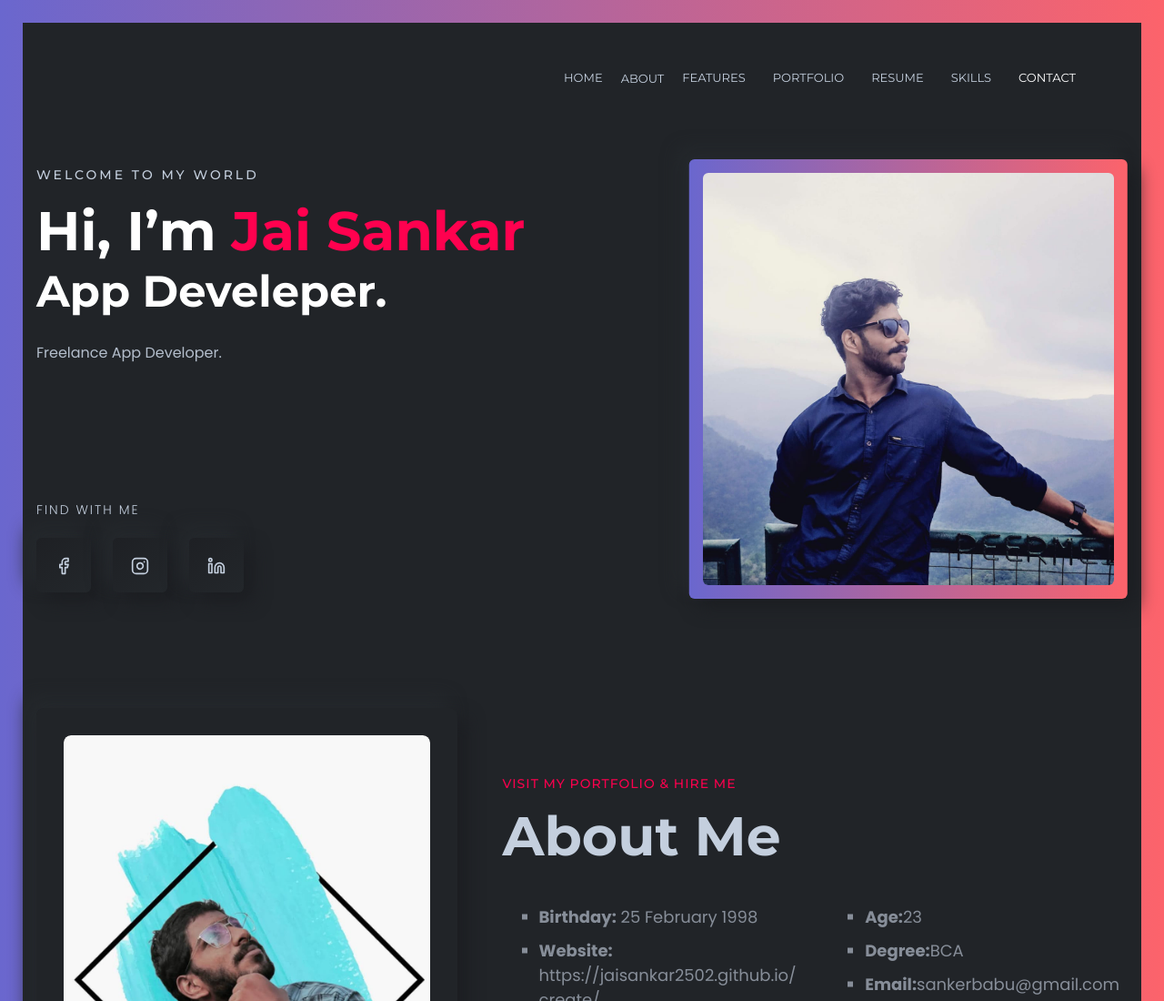
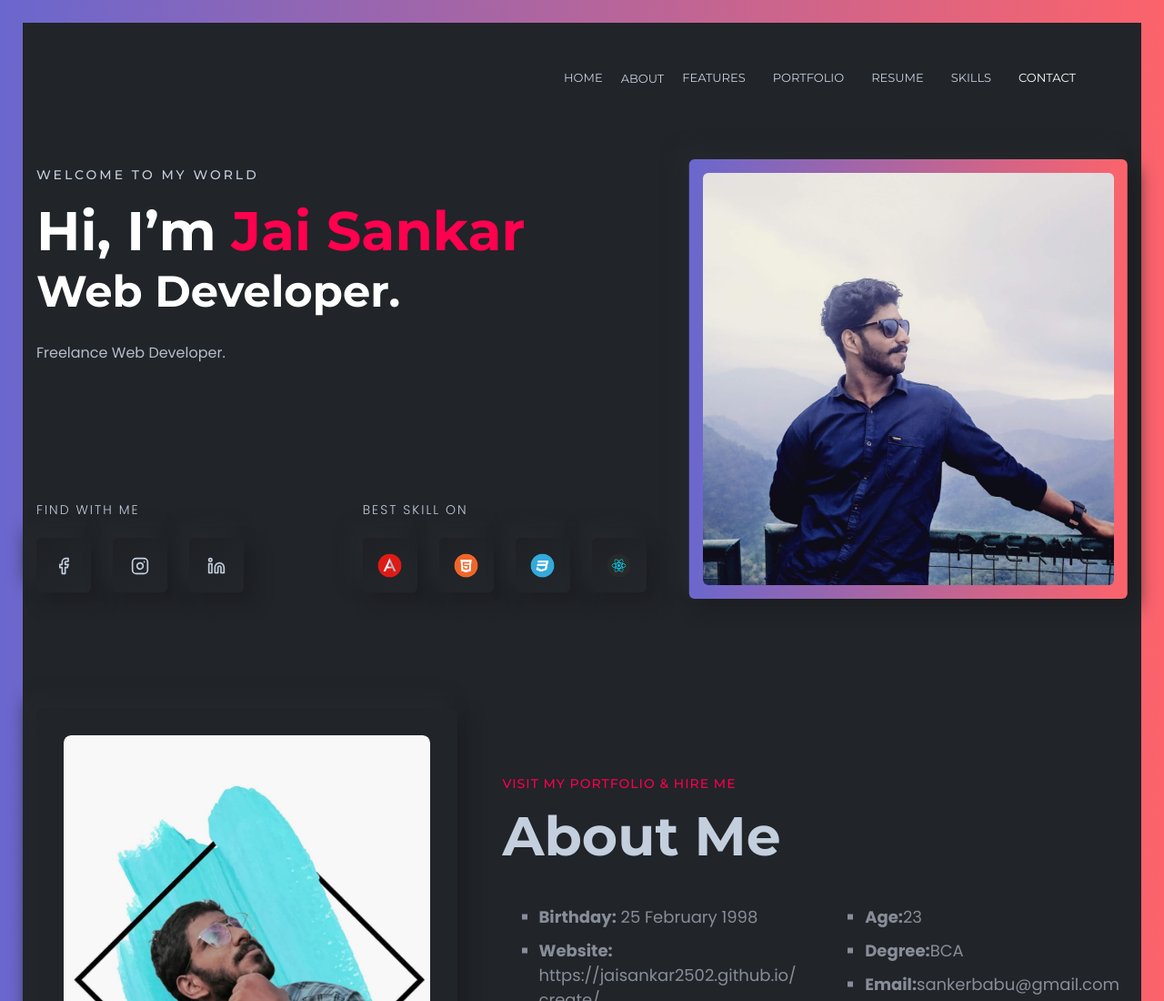
Before and after one commit to jaisankar2502/potfoli, a plain HTML site: page index.html in a window 1280 px wide. Shown: the top 1100 px of the page at 91% size. Drawn offline with nearby package versions, Linux system fonts and the light colour scheme; files whose address does not match are found by name.

Commit message:
image icons changed

```diff
--- a/index.html
+++ b/index.html
@@ -150,9 +150,9 @@
                                     <span data-aos="fade-left" data-aos-duration="500" data-aos-delay="100"
                                         data-aos-once="true" class="subtitle">Welcome to my world</span>
                                     <h1 data-aos="fade-left" data-aos-duration="500" data-aos-delay="300" data-aos-once="true" class="title">Hi, I’m <span>Jai Sankar</span><br><span
-                                            class="span">App Develeper.</span></h1>
+                                            class="span">Web Developer.</span></h1>
                                     <div data-aos="fade-left" data-aos-duration="500" data-aos-delay="500" data-aos-once="true" class="">
-                                        <p class="description"style="word-wrap: break-word;"> Freelance App Developer.</p>
+                                        <p class="description"style="word-wrap: break-word;"> Freelance Web Developer.</p>
                                     </div>
                                 </div>
                                 <div class="row">
@@ -171,16 +171,17 @@
                                         </div>
                                     </div>
 
-                                    <!-- <div class="col-lg-6 col-xl-6 col-md-6 col-sm-6 col-12 mt_mobile--30">
+                                    <div class="col-lg-6 col-xl-6 col-md-6 col-sm-6 col-12 mt_mobile--30">
                                         <div data-aos="fade-left" data-aos-duration="500" data-aos-delay="300" data-aos-once="true" class="skill-share-inner">
                                             <span class="title">best skill on</span>
                                             <ul class="skill-share d-flex liststyle">
-                                                <li><img src="assets/images/icons/icons-01.png" alt="Icons Images"></li>
-                                                <li><img src="assets/images/icons/icons-02.png" alt="Icons Images"></li>
-                                                <li><img src="assets/images/icons/icons-03.png" alt="Icons Images"></li>
+                                                <li><img src="assets/images/icons/icons22.png" alt="Icons Images"></li>
+                                                <li><img src="assets/images/icons/icons-23.png" alt="Icons Images"></li>
+                                                <li><img src="assets/images/icons/icons-24.png" alt="Icons Images"></li>
+                                                <li><img src="assets/images/icons/icons-25.png" alt="Icons Images"></li>
                                             </ul>
                                         </div>
-                                    </div> -->
+                                    </div>
                                 </div>
                             </div>
                         </div>
```
Also changed, not shown: assets/css/style.css, assets/images/icons/icons-23.png (added), assets/images/icons/icons-24.png (added), assets/images/icons/icons-25.png (added), assets/images/icons/icons22.png (added).
